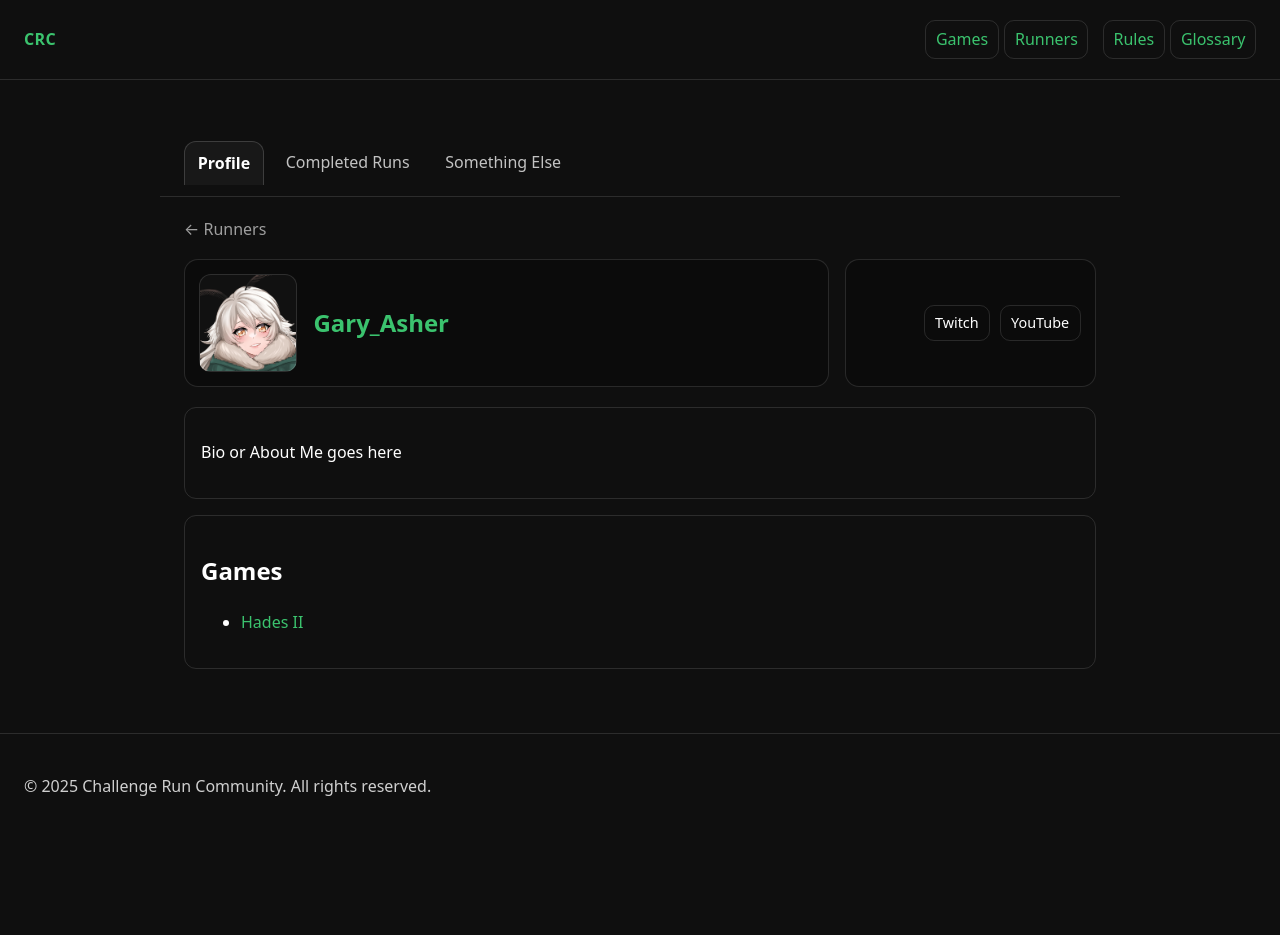
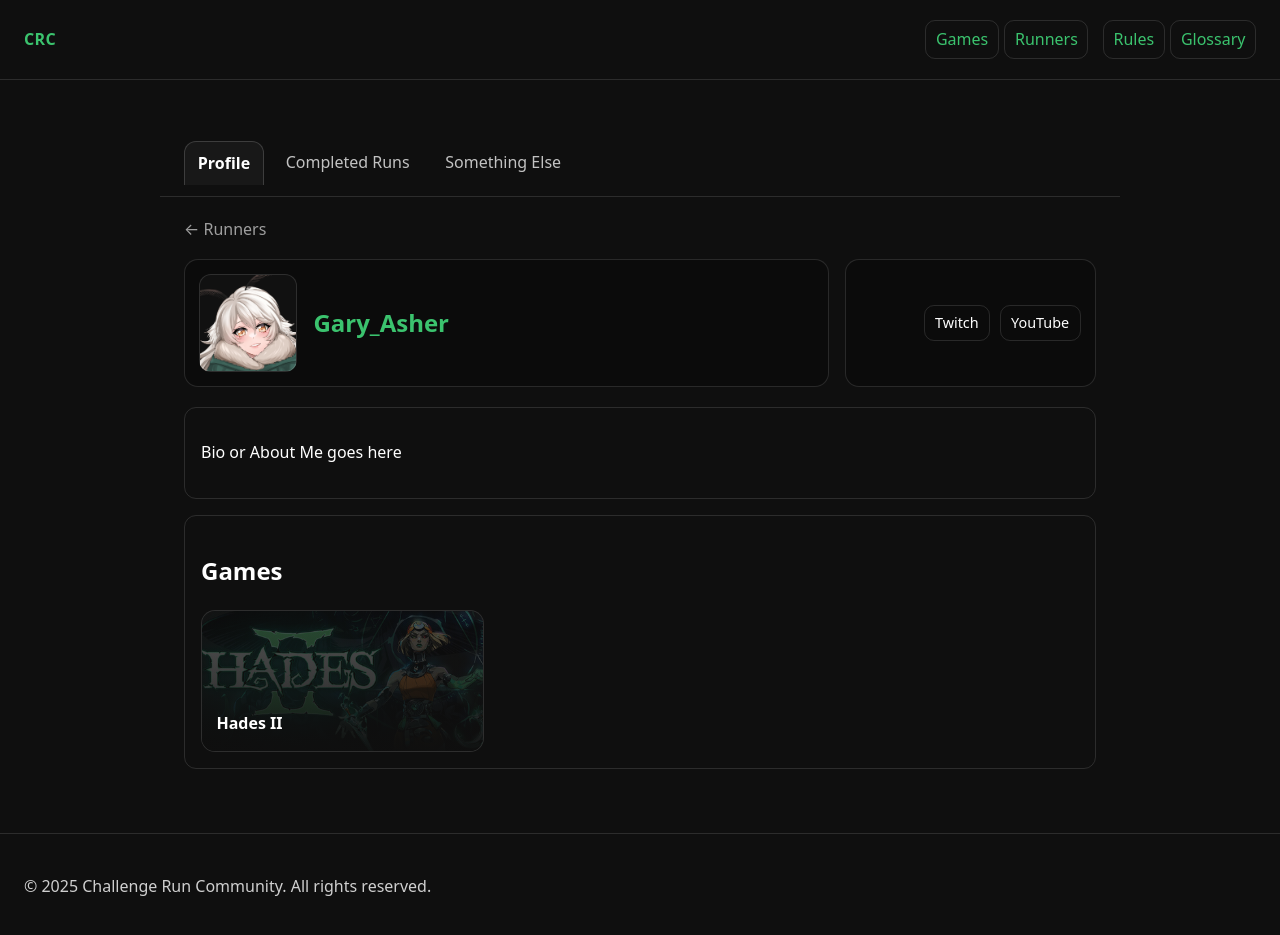
Before and after one commit to GaryAsher/challenge-run-site, a Jekyll site: the page built from _runners/gary-asher.md, in a window 1280 px wide and 940 px high. Shown: the top 935 px of the window. Built offline with Jekyll 4.4.1, drawn with Linux system fonts in a browser that asks for light colours.

Commit message:
Update runner.html

```diff
--- a/_layouts/runner.html
+++ b/_layouts/runner.html
@@ -52,18 +52,25 @@ layout: default
     {% if page.games %}
       <div class="card">
         <h2>Games</h2>
-        <ul>
+
+        <div class="grid">
           {% for gid in page.games %}
             {% assign g = site.games | where: "game_id", gid | first %}
             {% if g %}
-              <li><a href="{{ g.url }}">{{ g.name }}</a></li>
+              <a href="{{ g.url }}" class="game-card">
+                <div class="game-card__bg" style="background-image: url('{{ g.cover | relative_url }}');"></div>
+                <div class="game-card__overlay">
+                  <div class="game-card__title">{{ g.name }}</div>
+                </div>
+              </a>
             {% else %}
-              <li>{{ gid }}</li>
+              <div class="card">{{ gid }}</div>
             {% endif %}
           {% endfor %}
-        </ul>
+        </div>
       </div>
     {% endif %}
+
   </section>
 
   <section class="tab-panel" data-panel="runs">
```
